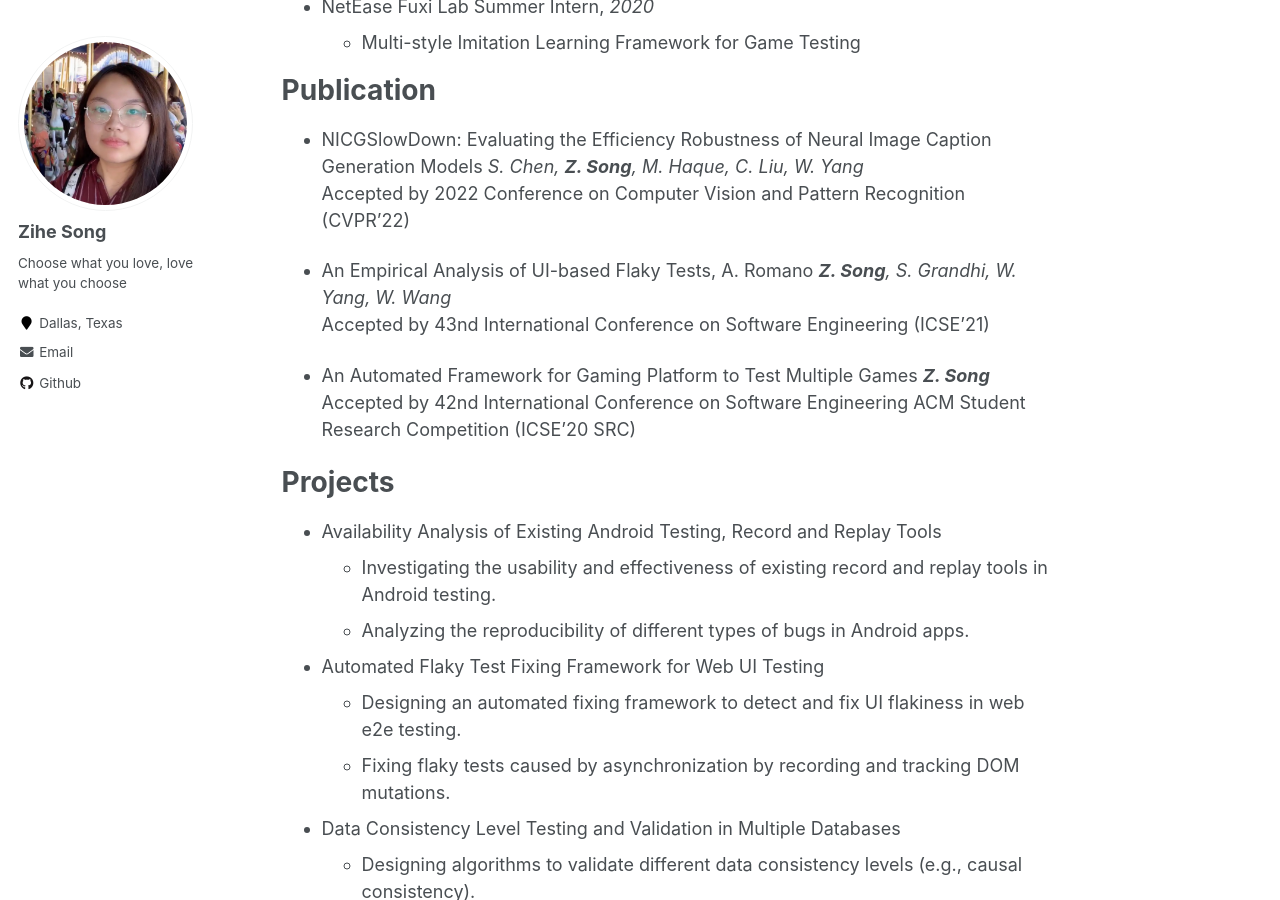
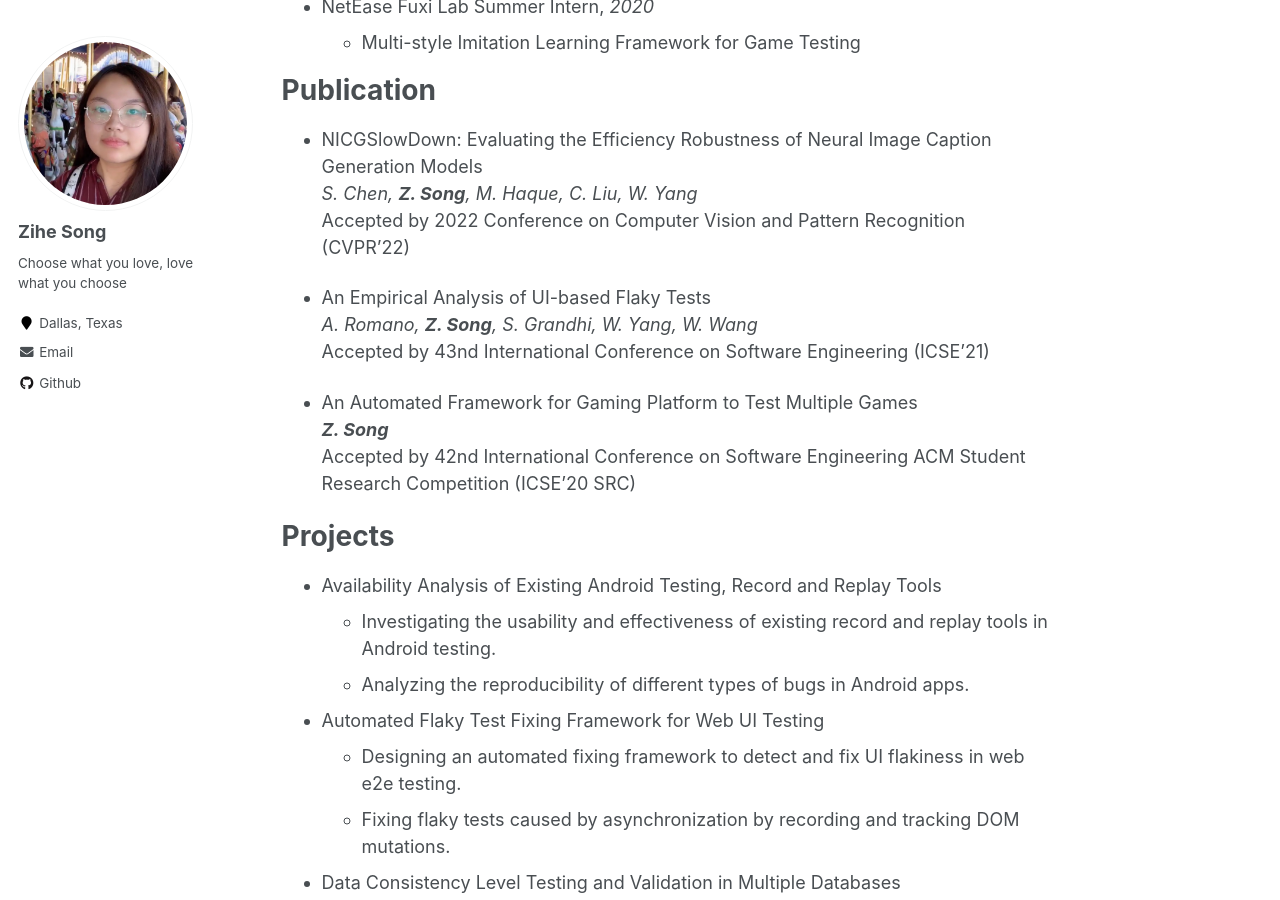
Before and after one commit to zihesong/zihesong.github.io, a Jekyll site: the page built from _pages/about.md, in a window 1280 px wide and 900 px high, scrolled down 546 px. Built offline with Jekyll 4.4.1, drawn with Linux system fonts in a browser that asks for light colours.

```diff
--- a/_pages/about.md
+++ b/_pages/about.md
@@ -27,15 +27,15 @@ Internship
 
 Publication
 ======
-* NICGSlowDown: Evaluating the Efficiency Robustness of Neural Image Caption Generation Models
+* NICGSlowDown: Evaluating the Efficiency Robustness of Neural Image Caption Generation Models <br>
     *S. Chen, __Z. Song__, M. Haque, C. Liu, W. Yang* <br>
     Accepted by 2022 Conference on Computer Vision and Pattern Recognition (CVPR’22)
 
-* An Empirical Analysis of UI-based Flaky Tests, A. Romano
-    *__Z. Song__, S. Grandhi, W. Yang, W. Wang* <br>
+* An Empirical Analysis of UI-based Flaky Tests <br>
+    *A. Romano, __Z. Song__, S. Grandhi, W. Yang, W. Wang* <br>
     Accepted by 43nd International Conference on Software Engineering (ICSE'21)
 
-* An Automated Framework for Gaming Platform to Test Multiple Games
+* An Automated Framework for Gaming Platform to Test Multiple Games <br>
     *__Z. Song__* <br>
     Accepted by 42nd International Conference on Software Engineering ACM Student Research Competition (ICSE'20 SRC)
 
```
